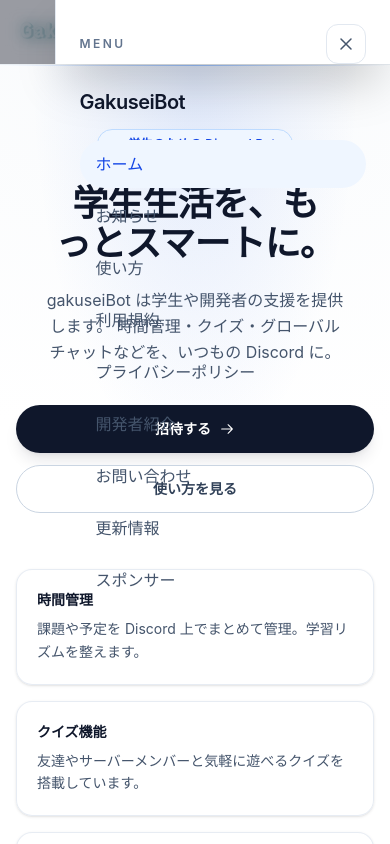
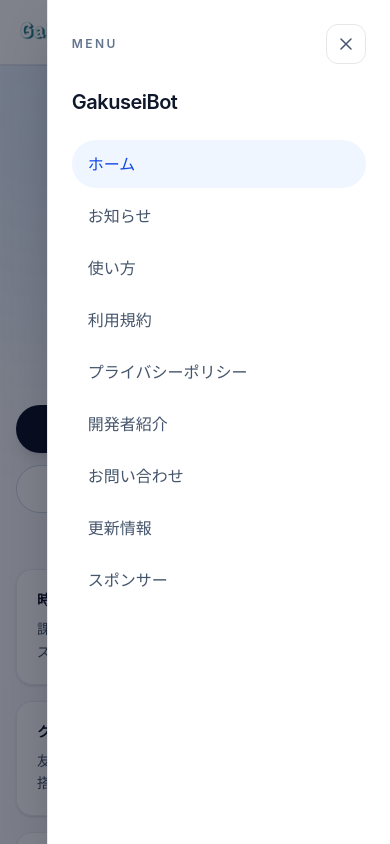
Before and after one commit to gakuseiBOT/HP, a Next.js app: page / in a window 390 px wide. Both pictures are taken after a click on the button "メニューを開く". Shown: the top 844 px of the page. Built offline with nearby package versions, Linux system fonts and the light colour scheme; what @mui/material-nextjs would draw is missing.

Commit message:
fix: improve mobile menu accessibility and contrast

```diff
--- a/src/app/globals.css
+++ b/src/app/globals.css
@@ -18,9 +18,28 @@ html {
   -moz-osx-font-smoothing: grayscale;
 }
 
+@media (prefers-reduced-motion: reduce) {
+  html {
+    scroll-behavior: auto;
+  }
+
+  *,
+  *::before,
+  *::after {
+    animation-duration: 0.01ms !important;
+    animation-iteration-count: 1 !important;
+    transition-duration: 0.01ms !important;
+  }
+}
+
 body {
   color: var(--foreground);
-  background: radial-gradient(1200px 800px at 50% 0%, #f8fafc 0%, #ffffff 55%);
+  background-color: #f6f7fb;
+  background-image: radial-gradient(1200px 800px at 50% -10%, rgba(59, 130, 246, 0.09) 0%, transparent 62%),
+    radial-gradient(720px 580px at 12% 18%, rgba(14, 165, 233, 0.06) 0%, transparent 58%),
+    radial-gradient(680px 560px at 88% 26%, rgba(99, 102, 241, 0.05) 0%, transparent 62%),
+    linear-gradient(180deg, #f8fafc 0%, #f5f6fa 100%);
+  background-attachment: fixed;
   min-height: 100dvh;
   line-height: 1.7;
 }
@@ -35,9 +54,14 @@ body {
   }
 
   .glass-surface {
-    background: rgba(255, 255, 255, 0.82);
-    backdrop-filter: blur(12px) saturate(120%);
-    -webkit-backdrop-filter: blur(12px) saturate(120%);
+    background: rgba(255, 255, 255, 0.9);
+    backdrop-filter: blur(16px) saturate(140%);
+    -webkit-backdrop-filter: blur(16px) saturate(140%);
+  }
+
+  .dot-grid {
+    background-image: radial-gradient(rgba(15, 23, 42, 0.07) 1px, transparent 1px);
+    background-size: 24px 24px;
   }
 }
 
--- a/src/components/hamburger.tsx
+++ b/src/components/hamburger.tsx
@@ -1,5 +1,6 @@
 'use client';
-import { useEffect, useState } from 'react';
+import { useEffect, useRef, useState } from 'react';
+import { createPortal } from 'react-dom';
 import Link from 'next/link';
 import NavLinks from '@/components/NavLinks';
 
@@ -10,12 +11,49 @@ import NavLinks from '@/components/NavLinks';
  */
 const Hamburger = ({ links }: { links: { label: string; link: string }[] }) => {
   const [isMenuOpen, setIsMenuOpen] = useState(false);
+  const [mounted, setMounted] = useState(false);
+  const triggerRef = useRef<HTMLButtonElement>(null);
+  const dialogRef = useRef<HTMLDivElement>(null);
+
+  useEffect(() => {
+    // eslint-disable-next-line react-hooks/set-state-in-effect
+    setMounted(true);
+  }, []);
 
   useEffect(() => {
     if (!isMenuOpen) return;
 
+    const dialog = dialogRef.current;
+    const previousActive = document.activeElement as HTMLElement | null;
+    const trigger = triggerRef.current;
+    const getFocusable = () =>
+      Array.from(
+        dialog?.querySelectorAll<HTMLElement>('a[href], button:not([disabled])') ?? []
+      );
+
+    getFocusable()[0]?.focus();
+
     const handleKeyDown = (event: KeyboardEvent) => {
-      if (event.key === 'Escape') setIsMenuOpen(false);
+      if (event.key === 'Escape') {
+        setIsMenuOpen(false);
+        return;
+      }
+
+      if (event.key !== 'Tab') return;
+
+      const focusable = getFocusable();
+      if (focusable.length === 0) return;
+
+      const first = focusable[0];
+      const last = focusable[focusable.length - 1];
+
+      if (event.shiftKey && document.activeElement === first) {
+        event.preventDefault();
+        last.focus();
+      } else if (!event.shiftKey && document.activeElement === last) {
+        event.preventDefault();
+        first.focus();
+      }
     };
 
     document.addEventListener('keydown', handleKeyDown);
@@ -25,17 +63,20 @@ const Hamburger = ({ links }: { links: { label: string; link: string }[] }) => {
     return () => {
       document.removeEventListener('keydown', handleKeyDown);
       document.body.style.overflow = previousOverflow;
+      (previousActive ?? trigger)?.focus();
     };
   }, [isMenuOpen]);
 
   return (
     <>
       <button
+        ref={triggerRef}
         type="button"
         aria-label="メニューを開く"
         aria-expanded={isMenuOpen}
+        aria-controls="mobile-menu"
         onClick={() => setIsMenuOpen(true)}
-        className="inline-flex h-10 w-10 items-center justify-center rounded-xl border border-slate-200 bg-white/70 text-slate-700 transition hover:border-slate-300 hover:text-slate-900"
+        className="inline-flex h-10 w-10 items-center justify-center rounded-xl border border-slate-900/10 bg-white/80 text-slate-700 transition hover:border-slate-900/20 hover:text-slate-900"
       >
         <svg
           className="h-5 w-5"
@@ -43,21 +84,27 @@ const Hamburger = ({ links }: { links: { label: string; link: string }[] }) => {
           fill="currentColor"
           aria-hidden="true"
         >
-          <path d="M2 5.5a.75.75 0 0 1 .75-.75h14.5a.75.75 0 0 1 0 1.5H2.75A.75.75 0 0 1 2 5.5Zm0 4.5a.75.75 0 0 1 .75-.75h14.5a.75.75 0 0 1 0 1.5H2.75A.75.75 0 0 1 2 10Zm0 4.5a.75.75 0 0 1 .75-.75h14.5a.75.75 0 0 1 0 1.5H2.75a.75.75 0 0 1-.75-.75Z" />
+          <path d="M2 5.5a.75.75 0 0 1 .75-.75h14.5a.75.75 0 0 1 0 1.5H2.75A.75.75 0 0 1 2 5.5Zm0 4.5a.75.75 0 0 1 .75-.75h14.5a.75.75 0 0 1 0 1.5H2.75A.75.75 0 0 1 2 10Zm0 4.5a.75.75 0 0 1 .75-.75h14.5a.75.75 0 0 1 0 1.5H2.75A.75.75 0 0 1 2 14.5Z" />
         </svg>
       </button>
-      {isMenuOpen && (
-        <div className="fixed inset-0 z-50 lg:hidden">
+      {mounted &&
+        isMenuOpen &&
+        createPortal(
           <div
-            className="absolute inset-0 bg-slate-950/40 backdrop-blur-sm"
+            id="mobile-menu"
+            className="fixed inset-0 z-50 lg:hidden"
+          >
+            <div
+              className="absolute inset-0 bg-slate-950/50"
               onClick={() => setIsMenuOpen(false)}
               aria-hidden="true"
             />
             <div
+              ref={dialogRef}
               role="dialog"
               aria-modal="true"
               aria-label="サイトメニュー"
-            className="absolute right-0 top-0 flex h-full w-[86%] max-w-sm flex-col gap-6 border-l border-slate-200 bg-white p-6 shadow-2xl"
+              className="absolute right-0 top-0 flex h-full w-[88%] max-w-sm flex-col gap-6 overflow-y-auto border-l border-slate-900/10 bg-white p-6 shadow-2xl"
             >
               <div className="flex items-center justify-between">
                 <span className="text-xs font-semibold uppercase tracking-[0.2em] text-slate-500">
@@ -67,7 +114,7 @@ const Hamburger = ({ links }: { links: { label: string; link: string }[] }) => {
                   type="button"
                   aria-label="メニューを閉じる"
                   onClick={() => setIsMenuOpen(false)}
-                className="inline-flex h-10 w-10 items-center justify-center rounded-xl border border-slate-200 text-slate-600 transition hover:border-slate-300 hover:text-slate-900"
+                  className="inline-flex h-10 w-10 items-center justify-center rounded-xl border border-slate-900/10 text-slate-600 transition hover:border-slate-900/20 hover:text-slate-900"
                 >
                   <svg
                     className="h-5 w-5"
@@ -97,7 +144,8 @@ const Hamburger = ({ links }: { links: { label: string; link: string }[] }) => {
                 propClass="flex-col items-stretch gap-1 [&>a]:px-4 [&>a]:py-3 [&>a]:text-base [&>a]:w-full"
               />
             </div>
-        </div>
+          </div>,
+          document.body
         )}
     </>
   );
--- a/src/components/header.tsx
+++ b/src/components/header.tsx
@@ -44,7 +44,7 @@ const navItems = [
 
 const Header = () => {
   return (
-    <header className="glass-surface sticky top-0 z-40 w-full border-b border-slate-200/70">
+    <header className="glass-surface sticky top-0 z-40 w-full border-b border-slate-900/10 shadow-[0_1px_0_rgba(15,23,42,0.04)]">
       <div className="mx-auto flex h-16 w-full max-w-6xl items-center justify-between gap-4 px-4 sm:px-6 lg:h-20 lg:px-8">
         <Link
           href="/"
```
Lines whose indentation alone changed are shown as unchanged.
